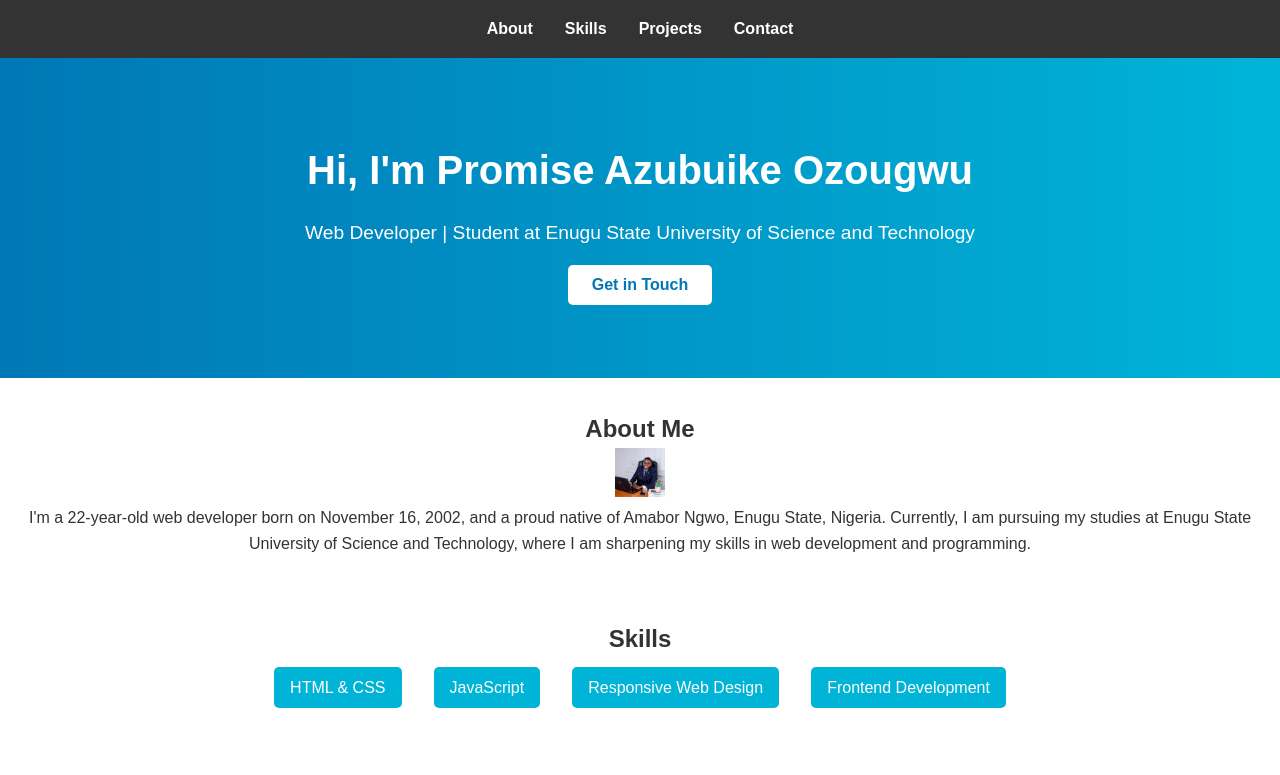
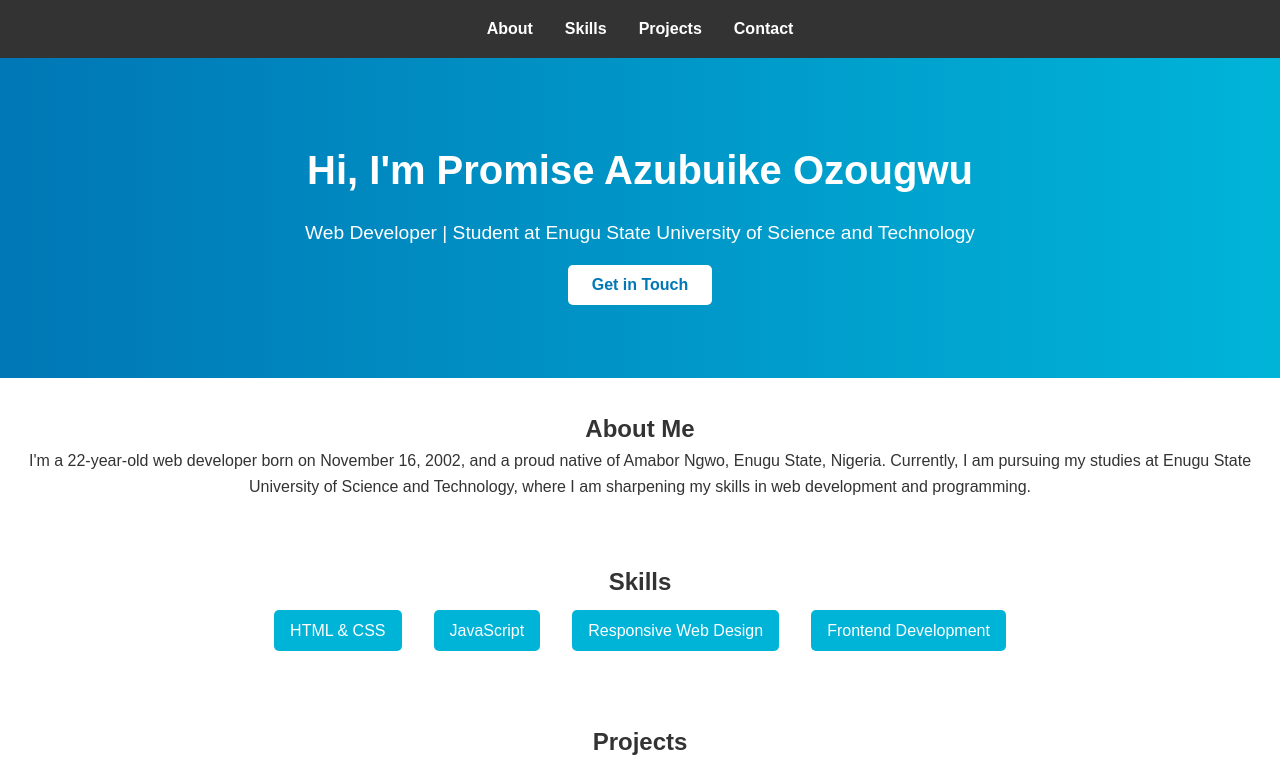
Before and after one commit to CyberPlugNG/My-IT-report, a plain HTML site: page index.html in a window 1280 px wide. Shown: the top 775 px of the page. Drawn offline with Linux system fonts and the light colour scheme.

Commit message:
Update index.html

```diff
--- a/index.html
+++ b/index.html
@@ -27,7 +27,6 @@
 
     <section id="about">
         <h2>About Me</h2>
-        <img src="Screenshot_20241127_133011_WhatsApp.jpg" style= "width: 50px">
 
         <p>I'm a 22-year-old web developer born on November 16, 2002, and a proud native of Amabor Ngwo, Enugu State, Nigeria. Currently, I am pursuing my studies at Enugu State University of Science and Technology, where I am sharpening my skills in web development and programming.</p>
     </section>
```
